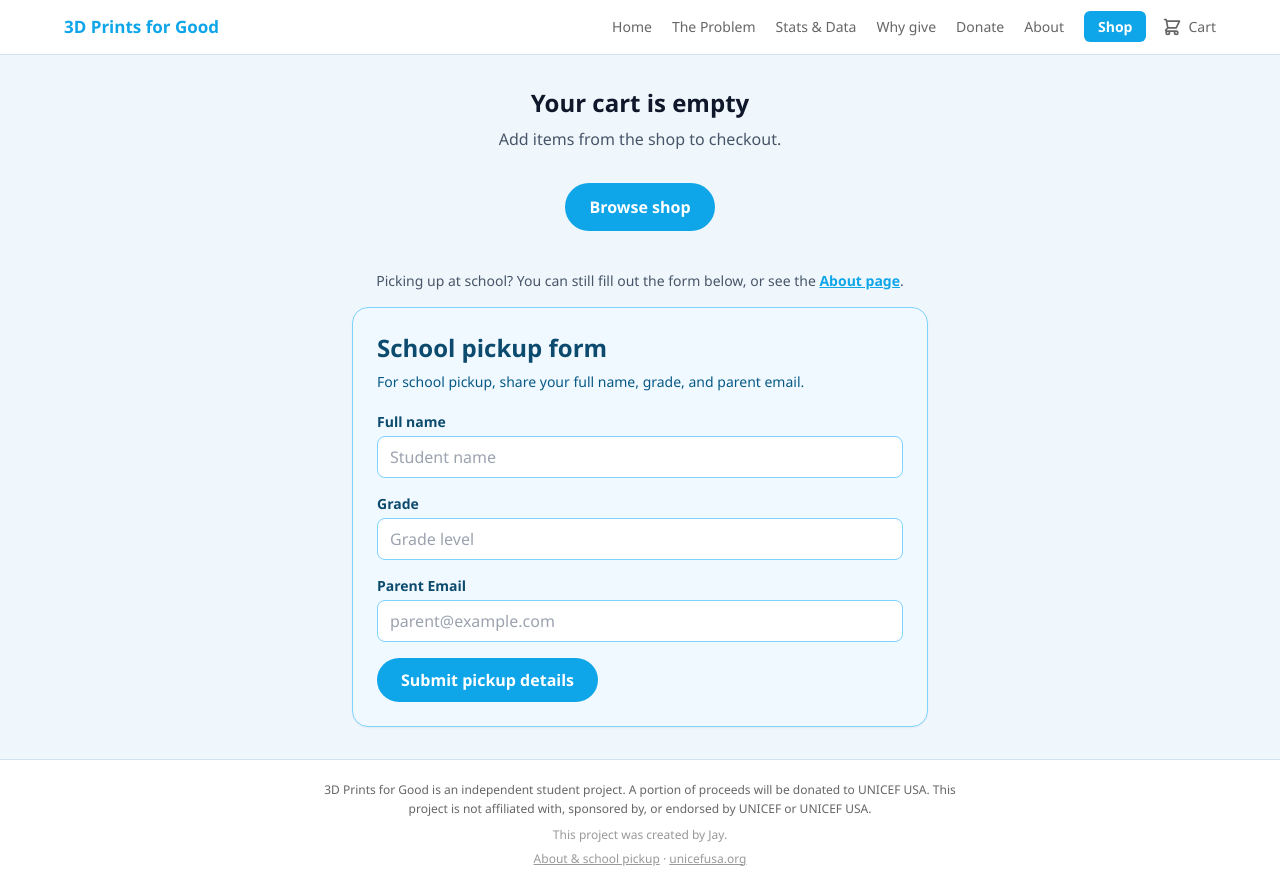
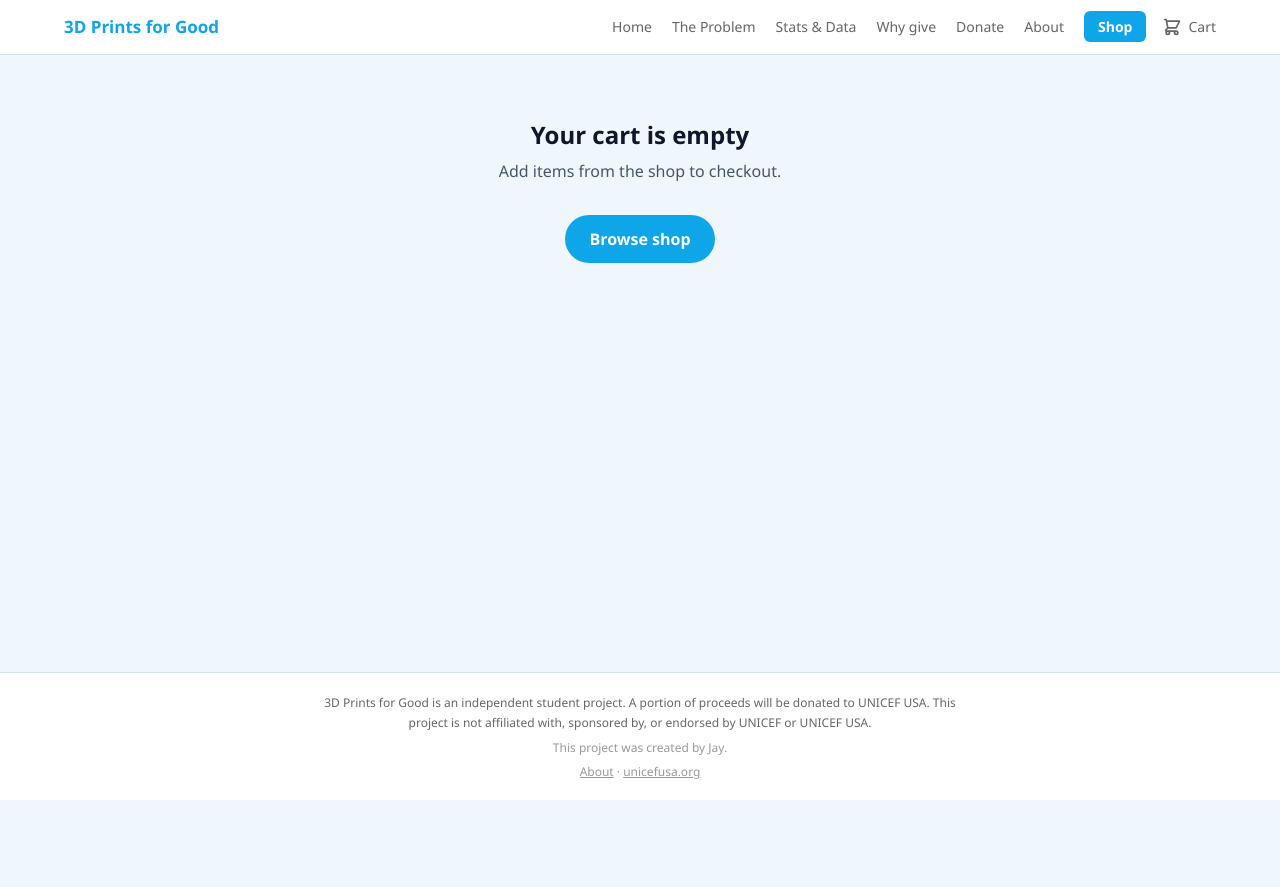
Before and after one commit to jayashwin16-ctrl/unicef-3d-print-shop, a React (Vite) app: page /cart in a window 1280 px wide. After the commit the page ends 800 px from the top, so only its background shows below. Built offline with nearby package versions, Linux system fonts and the light colour scheme.

Commit message:
Move school pickup form to checkout only.
Remove pickup form from cart and About; update copy and footer links to point buyers to checkout.

Co-authored-by: Cursor <cursoragent@cursor.com>

```diff
--- a/api/create-checkout-session.ts
+++ b/api/create-checkout-session.ts
@@ -203,7 +203,7 @@ export default async function handler(req: VercelRequest, res: VercelResponse) {
 
   try {
     const shippingOptions = getShippingOptions();
-    const pickupFormCartUrl = `${origin}/cart#school-pickup-cart`;
+    const pickupFormCheckoutUrl = `${origin}/checkout#school-pickup-checkout`;
 
     const meta: NonNullable<Stripe.Checkout.SessionCreateParams["metadata"]> = {
       code_verified: "true",
@@ -236,13 +236,13 @@ export default async function handler(req: VercelRequest, res: VercelResponse) {
       if (shippingOptions) sessionParams.shipping_options = shippingOptions;
       sessionParams.custom_text = {
         submit: {
-          message: `Shipping: enter your address on this page. School pickup instead? Use “Get in person” on our Cart, or fill the pickup form: ${pickupFormCartUrl}`,
+          message: `Shipping: enter your address on this page. School pickup instead? Fill the pickup form at checkout: ${pickupFormCheckoutUrl}`,
         },
       };
     } else {
       sessionParams.custom_text = {
         submit: {
-          message: `In-person pickup: fill out the school pickup form on our site before or after paying: ${pickupFormCartUrl}`,
+          message: `In-person pickup: fill out the school pickup form at checkout before or after paying: ${pickupFormCheckoutUrl}`,
         },
       };
     }
--- a/src/components/Layout.tsx
+++ b/src/components/Layout.tsx
@@ -93,7 +93,7 @@ export default function Layout({ children }: { children: ReactNode }) {
         <p className="mt-2 text-xs text-brand-dim">This project was created by Jay.</p>
         <p className="mt-2 text-xs text-brand-dim">
           <Link to="/about" className="underline hover:text-brand-heading">
-            About & school pickup
+            About
           </Link>
           {" · "}
           <a
--- a/src/components/SchoolPickupBanner.tsx
+++ b/src/components/SchoolPickupBanner.tsx
@@ -5,15 +5,15 @@ export default function SchoolPickupBanner() {
     <div className="rounded-xl border border-sky-300 bg-sky-50 p-4 text-sm text-sky-900 shadow-sm">
       <p className="font-semibold">School pickup</p>
       <p className="mt-1 text-sky-800">
-        If you will pick up at school, fill out the <strong>pickup form</strong> on the{" "}
-        <strong>Cart</strong> page (next to your order). Shipping address is entered on the next
-        step (Stripe). You can submit the form before or after you pay.
+        If you will pick up at school, fill out the <strong>pickup form</strong> on the checkout
+        page before you pay. You can also complete it after payment from the link in your receipt
+        email.
       </p>
       <Link
-        to="/cart#school-pickup-cart"
+        to="/cart"
         className="mt-2 inline-block font-semibold text-sky-800 underline hover:text-sky-950"
       >
-        Go to Cart — pickup form →
+        Go to cart → checkout
       </Link>
     </div>
   );
--- a/src/pages/About.tsx
+++ b/src/pages/About.tsx
@@ -2,7 +2,6 @@ import { useState } from "react";
 import { Link } from "react-router-dom";
 import PageHero from "../components/site/PageHero";
 import Section from "../components/site/Section";
-import SchoolPickupForm from "../components/SchoolPickupForm";
 import SiteDisclaimer from "../components/SiteDisclaimer";
 
 export default function About() {
@@ -59,8 +58,8 @@ export default function About() {
             purchase to UNICEF USA to support children&apos;s health, education, and protection.
           </p>
           <p>
-            You can buy online with secure checkout, pick up at school (see the form below), or
-            choose shipping when you pay. Thank you for supporting this project!
+            You can buy online with secure checkout and pick up at school. School pickup details are
+            collected on the checkout page. Thank you for supporting this project!
           </p>
           <p>
             For official donations directly to UNICEF USA, visit{" "}
@@ -75,10 +74,6 @@ export default function About() {
             .
           </p>
         </div>
-      </Section>
-
-      <Section>
-        <SchoolPickupForm sectionId="school-pickup" />
       </Section>
 
       <Section alt>
--- a/src/pages/Cart.tsx
+++ b/src/pages/Cart.tsx
@@ -2,7 +2,6 @@ import { useState } from "react";
 import { Link, useNavigate } from "react-router-dom";
 import { useCart } from "../context/CartContext";
 import { getProduct } from "../data/products";
-import SchoolPickupForm from "../components/SchoolPickupForm";
 
 export default function Cart() {
   const navigate = useNavigate();
@@ -11,8 +10,7 @@ export default function Cart() {
 
   if (itemCount === 0) {
     return (
-      <div className="max-w-6xl mx-auto px-4 py-8">
-        <div className="max-w-2xl mx-auto text-center mb-10">
+      <div className="max-w-2xl mx-auto px-4 py-16 text-center">
         <h1 className="text-2xl font-bold text-slate-900 mb-2">Your cart is empty</h1>
         <p className="text-slate-600 mb-8">Add items from the shop to checkout.</p>
         <Link
@@ -21,17 +19,6 @@ export default function Cart() {
         >
           Browse shop
         </Link>
-        </div>
-        <div className="max-w-xl mx-auto space-y-4">
-          <p className="text-center text-sm text-slate-600">
-            Picking up at school? You can still fill out the form below, or see the{" "}
-            <Link to="/about#school-pickup" className="font-semibold text-brand-blue underline">
-              About page
-            </Link>
-            .
-          </p>
-          <SchoolPickupForm sectionId="school-pickup-cart" idSuffix="cart-empty" />
-        </div>
       </div>
     );
   }
@@ -99,15 +86,17 @@ export default function Cart() {
   const currency = getProduct(items[0]?.productId)?.currency ?? "USD";
 
   return (
-    <div className="max-w-6xl mx-auto px-4 py-8">
+    <div className="max-w-3xl mx-auto px-4 py-8">
       <h1 className="text-2xl font-bold text-slate-900 mb-6">Cart</h1>
-      <div className="grid gap-8 lg:grid-cols-5 lg:items-start">
-        <div className="lg:col-span-3">
       <div className="bg-white rounded-xl border border-slate-200 shadow-sm overflow-hidden">
         <div className="p-4 divide-y divide-slate-100">
           {rows}
         </div>
-            <div className="p-4 bg-slate-50 border-t border-slate-200 flex flex-col gap-4">
+        <div className="p-4 bg-slate-50 border-t border-slate-200">
+          <p className="text-sm text-amber-800 bg-amber-50 rounded-lg px-3 py-2 mb-4">
+            Checkout requires a <strong>5-digit code</strong> from the shop. School pickup details
+            are collected on the checkout page.
+          </p>
           <div className="flex flex-wrap items-center justify-between gap-4">
             <p className="text-lg font-bold text-slate-900">
               Total: {currency} {total}
@@ -117,8 +106,7 @@ export default function Cart() {
                 {error}
               </p>
             )}
-                <div className="flex flex-col gap-3 w-full sm:w-auto sm:items-end">
-                  <div className="flex flex-wrap gap-3">
+            <div className="flex flex-wrap gap-3 w-full sm:w-auto sm:ml-auto">
               <Link
                 to="/shop"
                 className="px-5 py-2.5 rounded-full border border-slate-300 text-slate-700 font-medium hover:bg-slate-100 transition"
@@ -142,23 +130,5 @@ export default function Cart() {
         </div>
       </div>
     </div>
-        </div>
-
-        <div className="lg:col-span-2 lg:sticky lg:top-24 space-y-3">
-          <div className="rounded-xl border border-slate-200 bg-white p-4 shadow-sm">
-            <p className="font-semibold text-slate-900">Before you checkout</p>
-            <p className="mt-2 text-sm text-amber-800 bg-amber-50 rounded-lg px-3 py-2">
-              Checkout requires a <strong>5-digit code</strong> from the shop. You cannot pay without
-              it.
-            </p>
-            <p className="mt-2 text-sm text-slate-600">
-              School pickup? Use the <strong>school pickup form</strong> below before or after you
-              pay.
-            </p>
-          </div>
-          <SchoolPickupForm sectionId="school-pickup-cart" idSuffix="cart" />
-        </div>
-      </div>
-    </div>
   );
 }
--- a/src/pages/Checkout.tsx
+++ b/src/pages/Checkout.tsx
@@ -1,6 +1,7 @@
 import { useEffect, useMemo, useState } from "react";
 import { Link, useLocation, useNavigate } from "react-router-dom";
 import { useCart } from "../context/CartContext";
+import SchoolPickupForm from "../components/SchoolPickupForm";
 
 const STORAGE_KEY = "checkout_flow_v1";
 const VERIFIED_SESSION_KEY = "checkout_verified_session";
@@ -287,6 +288,12 @@ export default function Checkout() {
         </div>
       )}
 
+      {verified && step === "pay" && effectiveFulfillment === "pickup" && (
+        <div className="mb-6">
+          <SchoolPickupForm sectionId="school-pickup-checkout" idSuffix="checkout" />
+        </div>
+      )}
+
       {verified && step === "pay" && (
         <div className="space-y-4">
           <p className="text-slate-600">
```
Lines whose indentation alone changed are shown as unchanged.
